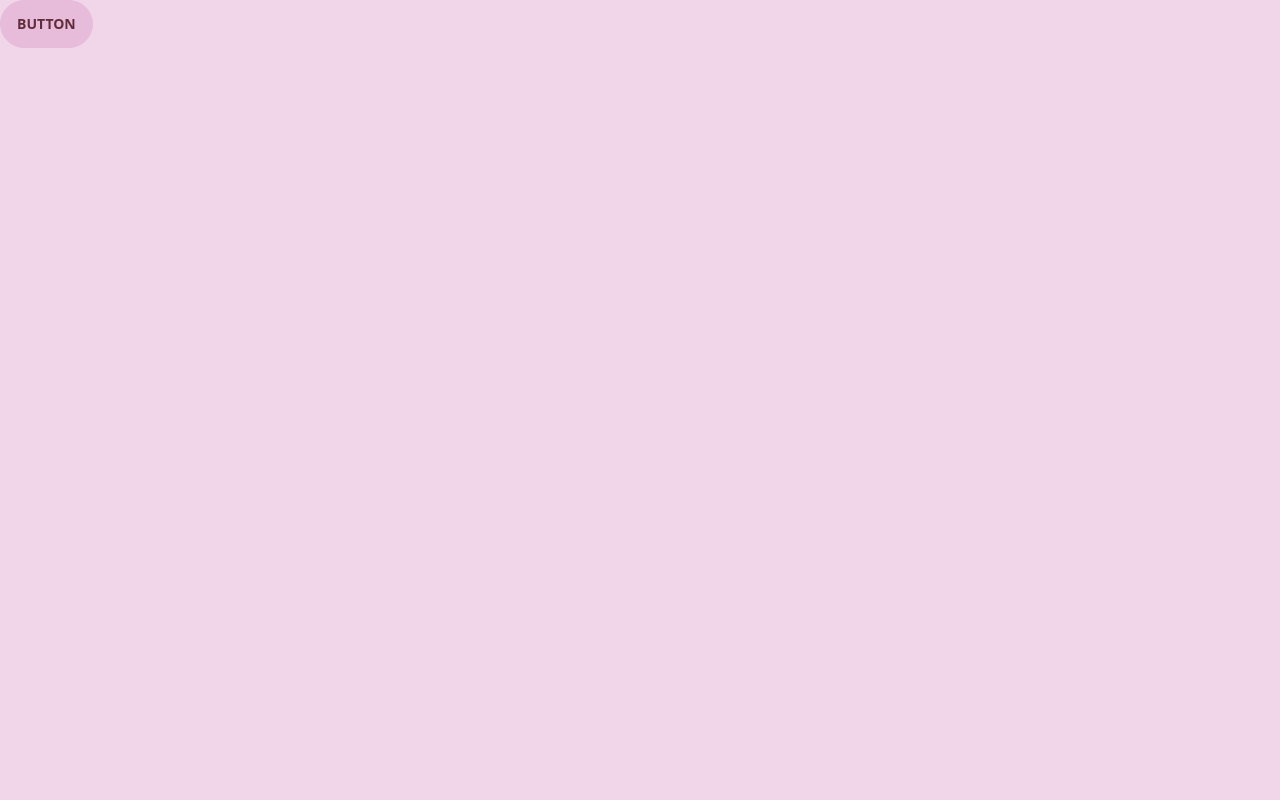
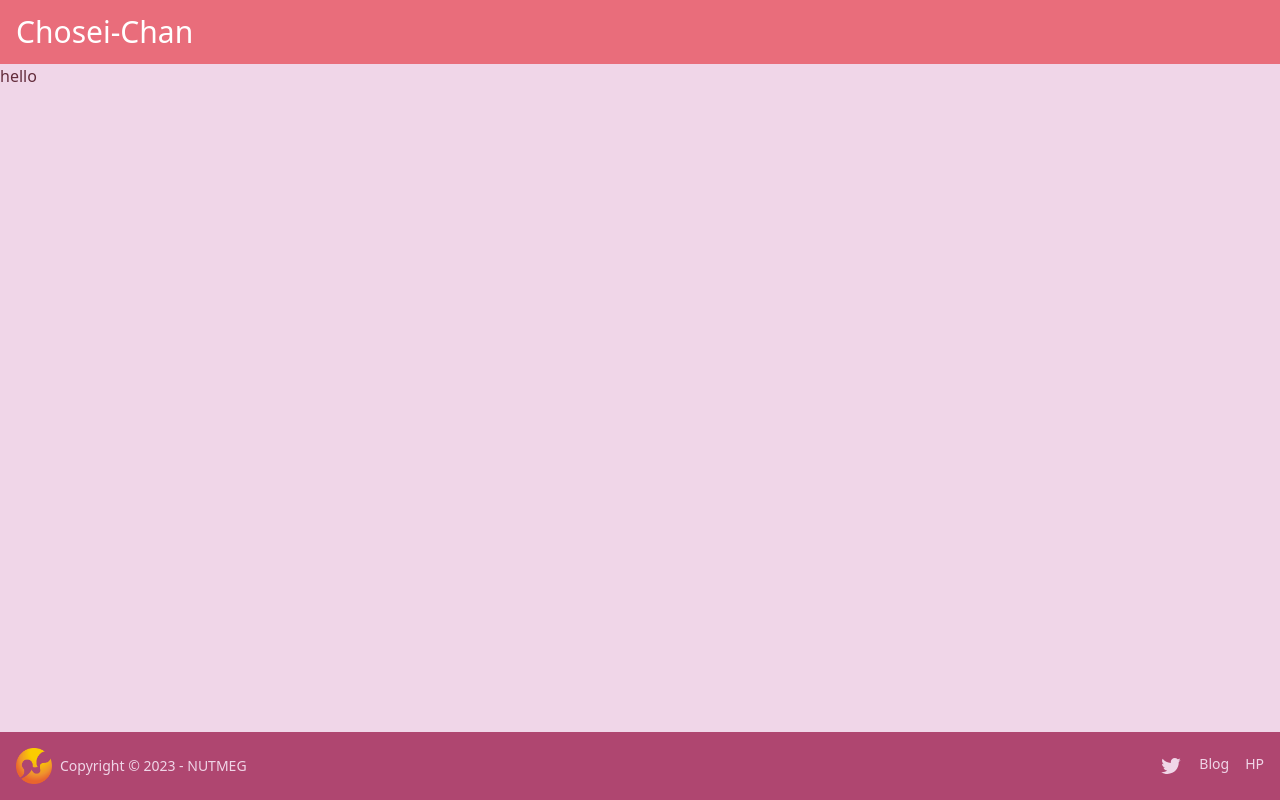
Before and after one commit to NUTFes/chosei-chan, a Next.js app: page / in a window 1280 px wide. Built offline with nearby package versions, Linux system fonts and the light colour scheme.

Commit message:
[feat] MainLayoutの作成

```diff
--- /dev/null
+++ b/src/components/layout/MainLayout/MainLayout.tsx
@@ -0,0 +1,20 @@
+import React from 'react'
+import { Footer } from '@/components/common'
+import { Header } from '@/components/common'
+
+interface Props {
+  children: React.ReactNode
+};
+
+const MainLayout = (props:Props) => {
+
+  return (
+    <div>
+      <Header />
+        <div>{props.children}</div>
+      <Footer />
+    </div>
+  )
+};
+
+export default MainLayout;
--- /dev/null
+++ b/src/components/layout/MainLayout/index.ts
@@ -0,0 +1 @@
+export { default as MainLayout } from './MainLayout';
--- a/src/pages/index.tsx
+++ b/src/pages/index.tsx
@@ -1,14 +1,8 @@
-import Image from "next/image";
 import { Inter } from "next/font/google";
-import { Footer } from "@/components/common"
-import { Button } from "@/components/common";
+import { MainLayout } from "@/components/layout/MainLayout";
 const inter = Inter({ subsets: ["latin"] });
 
 
 export default function Home() {
-  return (
-    <main>
-      <Button>Button</Button>
-    </main>
-  );
-}
+  return <MainLayout>hello</MainLayout>;
+};
```
